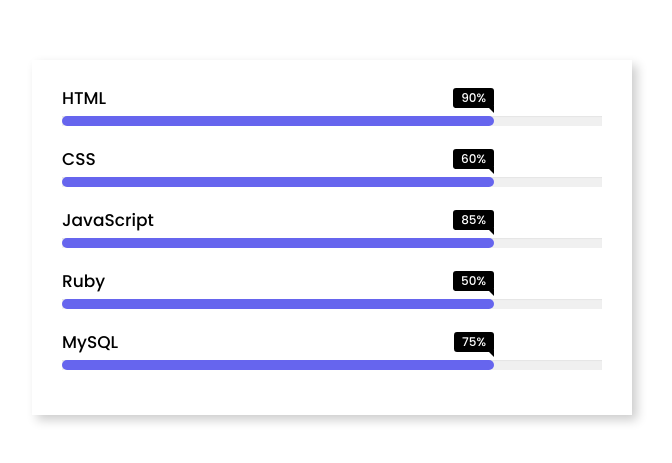
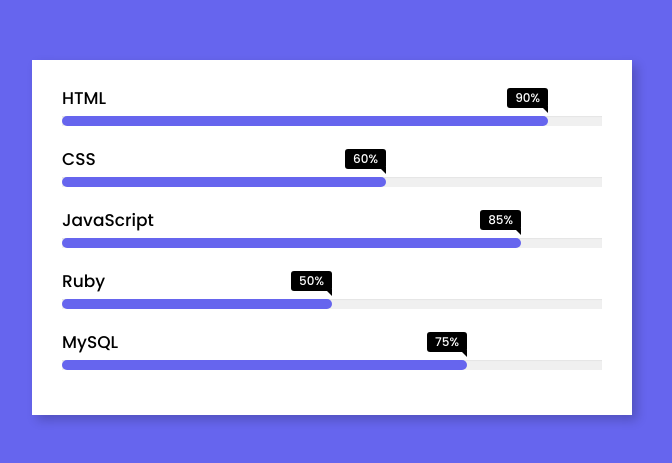
Before and after one commit to Nathlo/animated-skills-bar, a plain HTML site: page index.html in a window 1280 px wide. Shown: the part 163-626 px from the top of the page, without its empty margins (308-980 px from the left). Drawn offline with Linux system fonts and the light colour scheme.

Commit message:
more styles on progress-lines

```diff
--- a/style.css
+++ b/style.css
@@ -12,6 +12,7 @@ body {
   display: grid;
   place-items: center;
   height: 100%;
+  background: #6665ee;
 }
 
 .skills-bar {
@@ -36,6 +37,14 @@ body {
 .skills-bar .bar .info span {
   font-size: 17px;
   font-weight: 500;
+  opacity: 0;
+  animation: showText 0.5s 1s linear forwards;
+}
+
+@keyframes showText {
+  100% {
+    opacity: 1;
+  }
 }
 
 .skills-bar .bar .progress-line {
@@ -45,6 +54,9 @@ body {
   background: #f0f0f0;
   box-shadow: inset 0px 1px 1px rgba(0, 0, 0, 0.05),
     0px 1px 1px rgba(255, 255, 255, 0.8);
+  transform: scaleX(0);
+  transform-origin: left;
+  animation: animate 1s cubic-bezier(1, 0, 0.5, 1) forwards;
 }
 
 .bar .progress-line span {
@@ -53,6 +65,32 @@ body {
   height: 100%;
   background: #6665ee;
   border-radius: 10px;
+  transform: scaleX(0);
+  transform-origin: left;
+  animation: animate 1s 1s cubic-bezier(1, 0, 0.5, 1) forwards;
+}
+
+@keyframes animate {
+  100% {
+    transform: scaleX(1);
+  }
+}
+
+/* Adjust progress-line width to reflect pourcentage skill */
+.progress-line.html span {
+  width: 90%;
+}
+.progress-line.css span {
+  width: 60%;
+}
+.progress-line.javascript span {
+  width: 85%;
+}
+.progress-line.ruby span {
+  width: 50%;
+}
+.progress-line.mysql span {
+  width: 75%;
 }
 
 /* Create small bottom right part of pourcentage indicator box */
@@ -67,6 +105,8 @@ body {
   border-bottom-width: 0px;
   border-right-width: 0px;
   border-top-color: #000;
+  opacity: 0;
+  animation: showText2 0.5s 1.5s linear forwards;
 }
 
 /* Create box for pourcentage indicator */
@@ -82,7 +122,13 @@ body {
   border-radius: 3px;
 }
 
-/* Add span content for each progress-line based on skill */
+@keyframes showText2 {
+  100% {
+    opacity: 1;
+  }
+}
+
+/* Add span pourcentage content for each progress-line */
 .progress-line.html span::after {
   content: "90%";
 }
```
